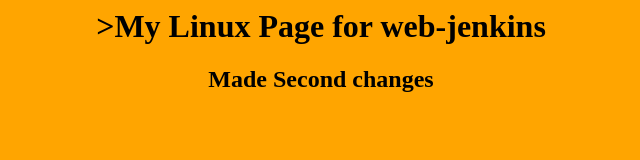
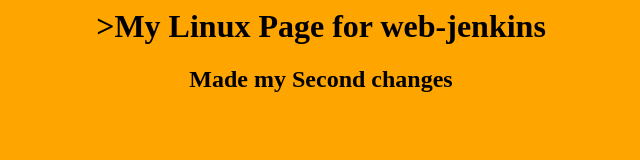
Before and after one commit to gauravsharmaa3/webjenkins, a plain HTML site: page linux.html in a window 1280 px wide. Shown: the whole page, without its empty margins (319-959 px from the left). Drawn offline with Linux system fonts and the light colour scheme.

```diff
--- a/linux.html
+++ b/linux.html
@@ -1,6 +1,6 @@
 <body bgcolor=orange>
 	<center>
 		<h1 color=blue>>My Linux Page for web-jenkins<h1>
-			<h2>Made Second changes<h2>
+			<h2>Made my Second changes<h2>
 	</center>
 					<body>
```
